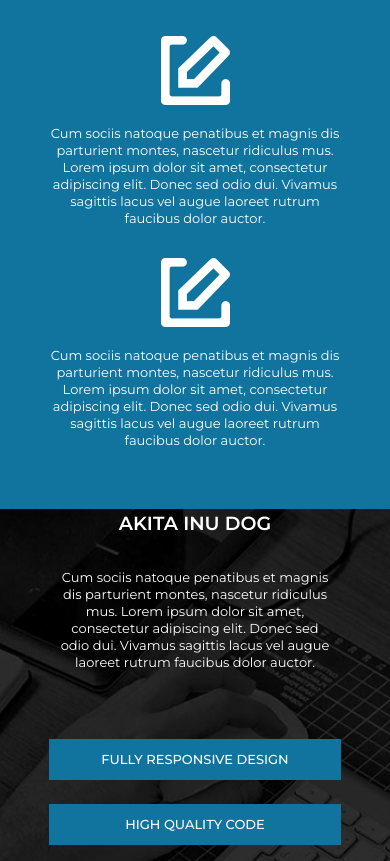
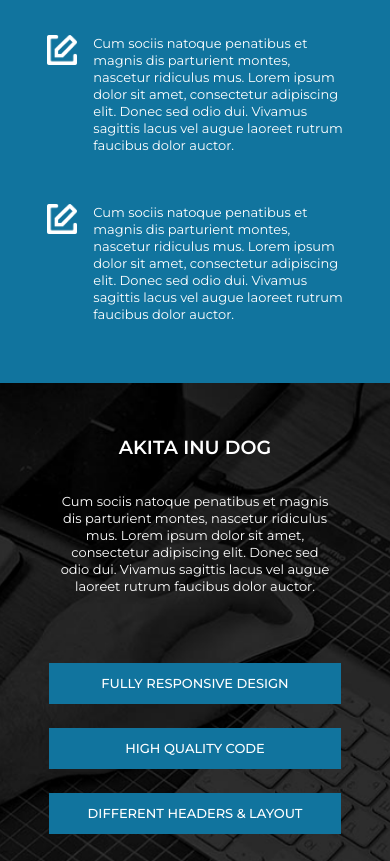
Before and after one commit to smokingkills777/Creatives_landing, a plain HTML site: page index.html in a window 390 px wide. Shown: the part 6220-7081 px from the top of the page. Drawn offline with Linux system fonts and the light colour scheme.

Commit message:
bug fixed

```diff
--- a/style.css
+++ b/style.css
@@ -272,7 +272,7 @@ header a{
     justify-content: center;
 }
 .writing__item__img{
-    background: url(img/icon4.png) center no-repeat;
+    background: url(img/icon4.png) center/cover no-repeat;
     width: 70px;
     height: 70px;
     margin-right: 34px;
@@ -281,7 +281,6 @@ header a{
     width: 77%;
     text-align: left;
 }
-
 /* 5 BLOCK */
 
 .fifth-block{
@@ -595,6 +594,10 @@ footer{
         width: 45%;
         justify-content: space-between;
     }
+    .writing__item__img{
+        width: 50px;
+        height: 50px;
+    }
     .app .content__heading{
         margin-top: 70px;
     }
@@ -700,17 +703,27 @@ footer{
         width: 35%;
         margin-top: 30px;
     }
+    .fourth-block{
+        padding: 100px 0;
+    }
+    .writing{
+        width: 80%;
+        flex-wrap: wrap;
+    }
     .writing__item{
-        flex-wrap: wrap;
-        justify-content: center;
+        width: 100%;
+        justify-content: space-around;
+    }
+    .writing__item:not(:first-child){
+        margin-top: 50px;
     }
     .writing__item__img{
         margin: 0;
+        width: 40px;
+        height: 40px;
     }
     .writing .list__item__text{
-        width: 100%;
-        text-align: center;
-        margin-top: 20px;
+        width: 80%;
     }
     .app{
         grid-template-columns: 1fr;
@@ -775,9 +788,6 @@ footer{
     .solutions__list__item{
         width: 80%;
     }
-/*     .solutions__list__item{
-        width: 70%;
-    } */
     .features__list__item{
         width: 90%;
         margin: 0 auto;
@@ -786,27 +796,19 @@ footer{
     #blog1__img, #blog3__img{
         height: 250px;
     }
-/*     #blog1__img, #blog3__img{
-        height: 100%;
-    } */
     .fourth-block{
         padding: 60px 0px;
-    }
-    .writing{
-        flex-wrap: wrap;
     }
     .writing__item{
         width: 100%;
         margin-top: 30px;
     }
     .writing__item__img{
-        width: 40px;
-    }
-    .writing__item__img{
-        width: 100%;
+        width: 30px;
+        height: 30px;
     }
     .fifth-block{
-        padding-top: 0px;
+        padding-top: 50px;
     }
     .app__img{
         width: 80%;
```
